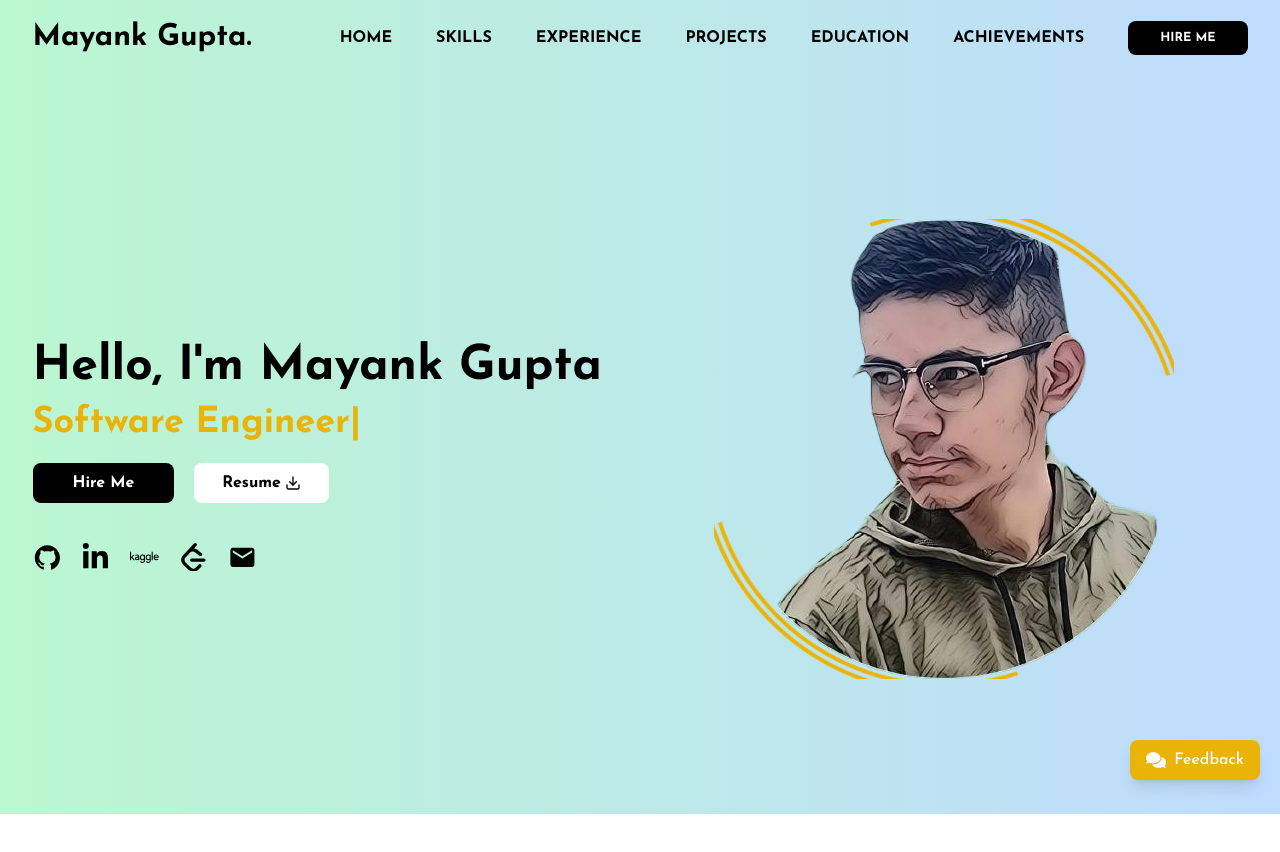
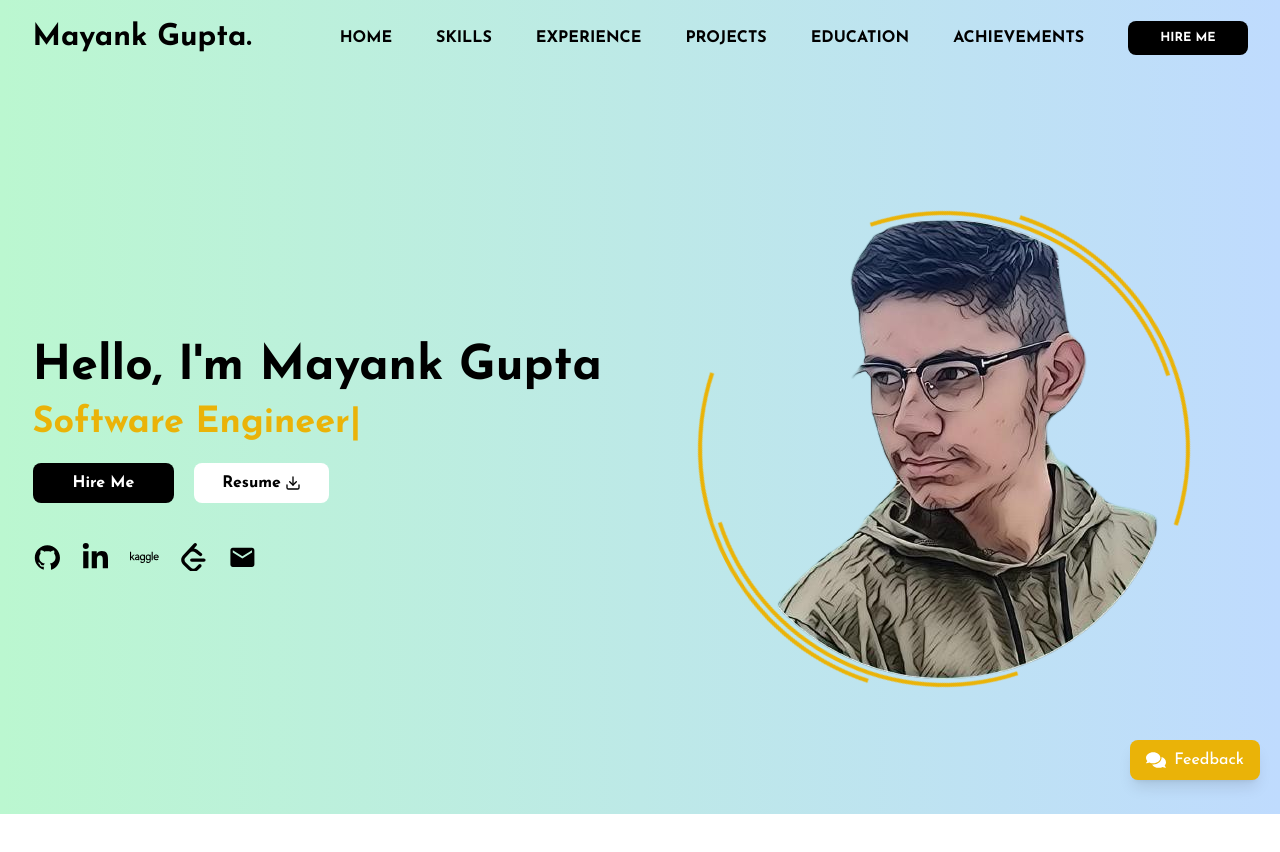
Before and after one commit to Mayank10082000/my_portfolio_website, a React (Vite) app: page / in a window 1280 px wide. Shown: the top 852 px of the page. Built offline with nearby package versions, Linux system fonts and the light colour scheme.

Commit message:
fixed the issue of animated circle around the image

```diff
--- a/src/components/Hero.jsx
+++ b/src/components/Hero.jsx
@@ -62,14 +62,12 @@ const Hero = () => {
           </div>
         </div>
         <div className="right top-5 flex-1 flex items-center justify-center md:items-end sm:items-end">
-          <div className="relative h-[88%] w-fit flex items-center sm:items-end sm:mt-16">
-            {/* Animated Circular Line Container */}
-            <div className="relative isolate overflow-hidden">
-              {/* Circular Lines */}
+          {/* Increased height from 88% to 100% to give more space for the animations */}
+          <div className="relative h-[100%] w-fit flex items-center sm:items-end sm:mt-16">
+            {/* Removed 'overflow-hidden' to prevent clipping */}
+            <div className="relative isolate">
               <div className="absolute -inset-4 border-4 border-yellow-500 border-l-transparent border-r-transparent animate-spin-slow rounded-full transform-gpu"></div>
               <div className="absolute -inset-2 border-4 border-yellow-500 border-t-transparent border-b-transparent animate-spin-reverse-slow rounded-full transform-gpu"></div>
-
-              {/* Image */}
               <img
                 data-aos="fade-up"
                 className="h-[90%] w-full object-cover md:h-[95%] md:m-auto sm:m-0 z-10 relative"
```
